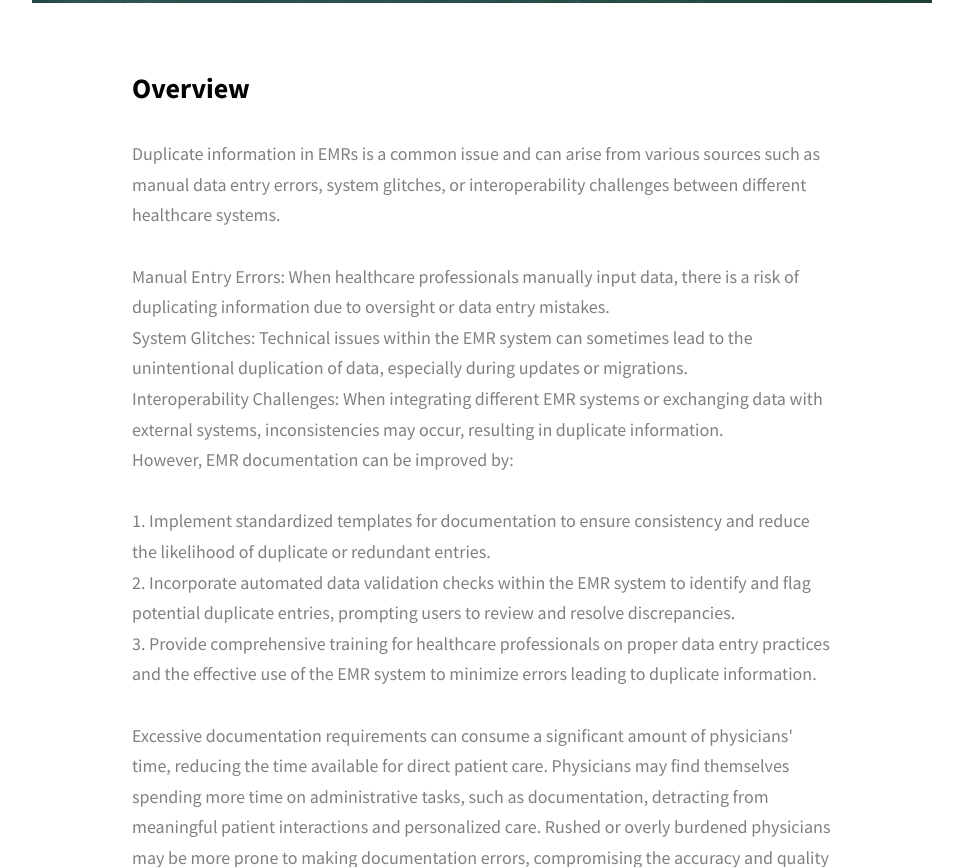
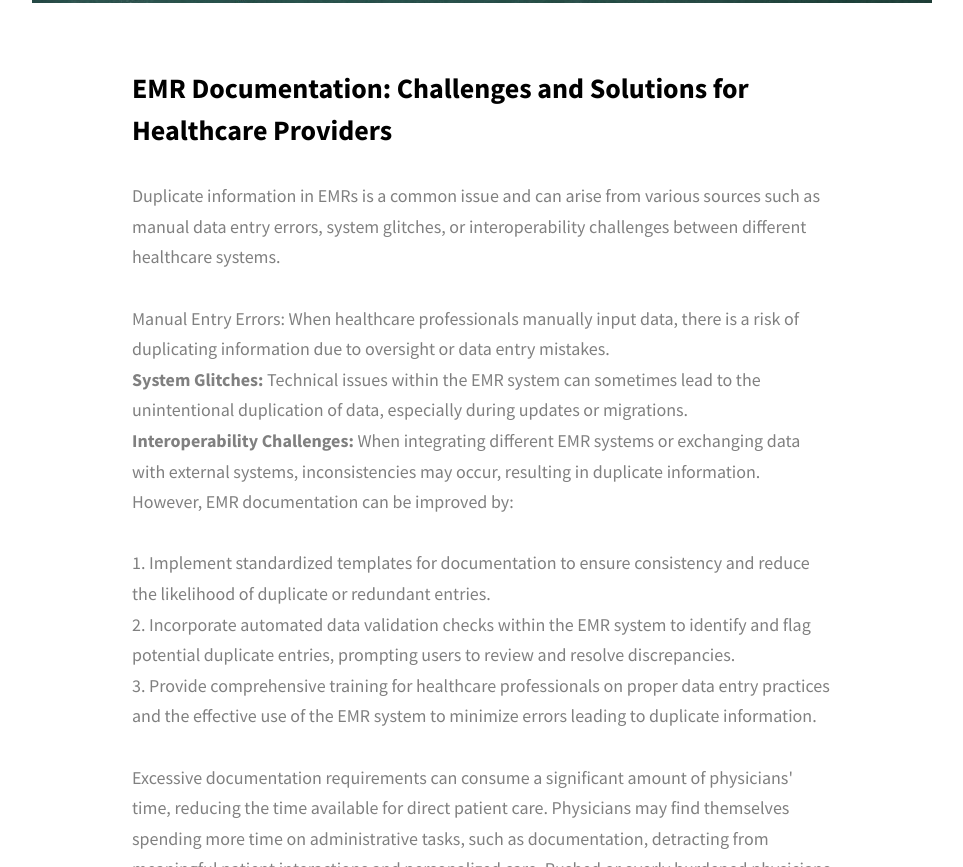
Before and after one commit to jmcpacis/jmcportfolio.github.io, a website: page week-8.html in a window 1280 px wide. Shown: the part 2246-3113 px from the top of the page, without its empty margins (158-1121 px from the left). Drawn offline with Linux system fonts and the light colour scheme.

Commit message:
Updated week-8.html 12/12/23

```diff
--- a/week-8.html
+++ b/week-8.html
@@ -116,12 +116,12 @@
           </div>
           <div class="project-details__content-main">
             <div class="project-details__desc">
-              <h3 class="project-details__content-title">Overview</h3>
+              <h3 class="project-details__content-title">EMR Documentation: Challenges and Solutions for Healthcare Providers</h3>
               <p class="project-details__desc-para">
                 Duplicate information in EMRs is a common issue and can arise from various sources such as manual data entry errors, system glitches, or interoperability challenges between different healthcare systems. <br><br>
                 Manual Entry Errors: When healthcare professionals manually input data, there is a risk of duplicating information due to oversight or data entry mistakes.<br>
-                System Glitches: Technical issues within the EMR system can sometimes lead to the unintentional duplication of data, especially during updates or migrations.<br>
-                Interoperability Challenges: When integrating different EMR systems or exchanging data with external systems, inconsistencies may occur, resulting in duplicate information.<br>
+                <b>System Glitches:</b> Technical issues within the EMR system can sometimes lead to the unintentional duplication of data, especially during updates or migrations.<br>
+                <b>Interoperability Challenges:</b> When integrating different EMR systems or exchanging data with external systems, inconsistencies may occur, resulting in duplicate information.<br>
 
                 However, EMR documentation can be improved by: <br><br>
                 1. Implement standardized templates for documentation to ensure consistency and reduce the likelihood of duplicate or redundant entries.<br>
@@ -130,7 +130,14 @@
 
                 Excessive documentation requirements can consume a significant amount of physicians' time, reducing the time available for direct patient care.
                 Physicians may find themselves spending more time on administrative tasks, such as documentation, detracting from meaningful patient interactions and personalized care.
-                Rushed or overly burdened physicians may be more prone to making documentation errors, compromising the accuracy and quality of patient records.
+                Rushed or overly burdened physicians may be more prone to making documentation errors, compromising the accuracy and quality of patient records. <br><br>
+                References <br><br>
+                1. Apathy et al (2023). Health services research, 58(3), 674–685. [Access through institution and
+                UP email account] https://doi.org/10.1111/1475-6773.14097 <br><br>
+                2. Steinkamp et al (2022). JAMA network open, 5(9), e2233348.
+                https://doi.org/10.1001/jamanetworkopen.2022.33348 <br><br>
+                3. Jedwab et al (2022). Applied clinical informatics, 13(4), 836–844. https://doi.org/10.1055/s-
+                0042-1756369
               </p>
             </div>
           </div>
```
